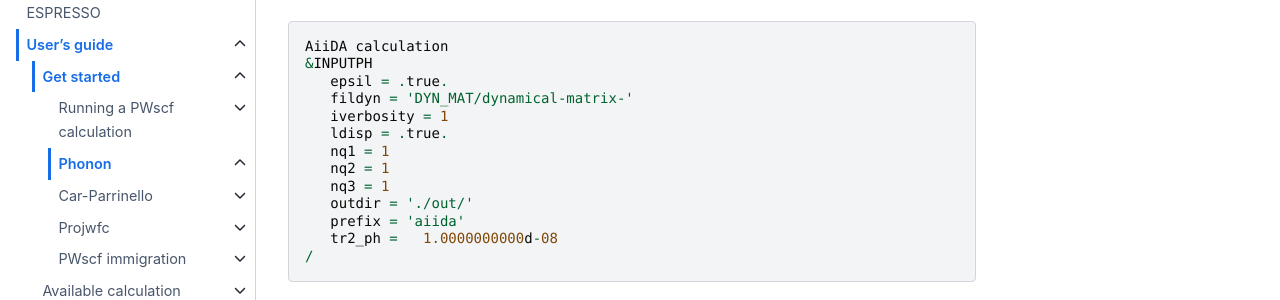
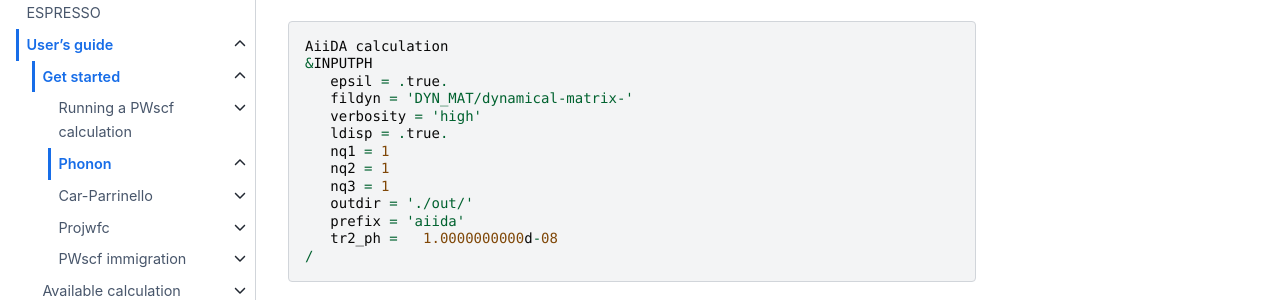
Before and after one commit to aiidateam/aiida-quantumespresso, a Sphinx documentation site: the page built from docs/source/user_guide/get_started/examples/ph_tutorial.rst, in a window 1280 px wide and 900 px high. Shown: the part 362-662 px from the top of the window. Built offline with Sphinx 7.4.7 and the Sphinx Book theme 1.1.4, drawn with Linux system fonts in a browser that asks for light colours.

Commit message:
`PhCalculation`: use `verbosity` instead of `iverbosity` (#633)
The input keyword `iverbosity` has been deprecated since QE v5.2 and
completely removed in QE 6.6 causing the `PhCalculation` to fail for
those versions. Here we replace `iverbosity` with the new keyword that
replaces it `verbosity`. Since QE v5.2 is so old, we no longer have to
support it and simply replace `iverbosity` entirely.

```diff
--- a/docs/source/user_guide/calculation_plugins/epw.rst
+++ b/docs/source/user_guide/calculation_plugins/epw.rst
@@ -48,7 +48,7 @@ Inputs
 
       'INPUTEPW', 'outdir': scratch directory
       'INPUTEPW', 'prefix': file prefix
-      'INPUTEPW', 'iverbosity': file prefix
+      'INPUTEPW', 'verbosity': file prefix
       'INPUTEPW', 'dvscf_dir': place where the dvscf from ph.x are.
       'INPUTEPW', 'amass': Atomic mass
       'INPUTEPW', 'nk1': coarse k-mesh on b1
--- a/docs/source/user_guide/calculation_plugins/ph.rst
+++ b/docs/source/user_guide/calculation_plugins/ph.rst
@@ -38,7 +38,7 @@ Inputs
 
       'INPUTPH', 'outdir': scratch directory
       'INPUTPH', 'prefix': file prefix
-      'INPUTPH', 'iverbosity': file prefix
+      'INPUTPH', 'verbosity': file prefix
       'INPUTPH', 'fildyn': file prefix
       'INPUTPH', 'ldisp': logic displacement
       'INPUTPH', 'nq1': q-mesh on b1
--- a/docs/source/user_guide/get_started/examples/ph_tutorial.rst
+++ b/docs/source/user_guide/get_started/examples/ph_tutorial.rst
@@ -17,7 +17,7 @@ The input file that we should create is more or less this one::
   &INPUTPH
      epsil = .true.
      fildyn = 'DYN_MAT/dynamical-matrix-'
-     iverbosity = 1
+     verbosity = 'high'
      ldisp = .true.
      nq1 = 1
      nq2 = 1
```
Also changed, not shown: 5 other files.
